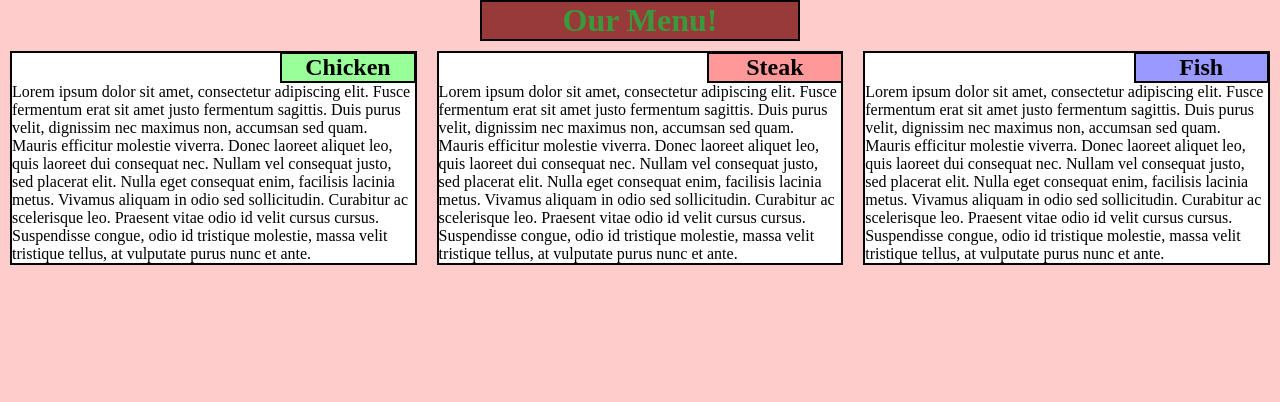
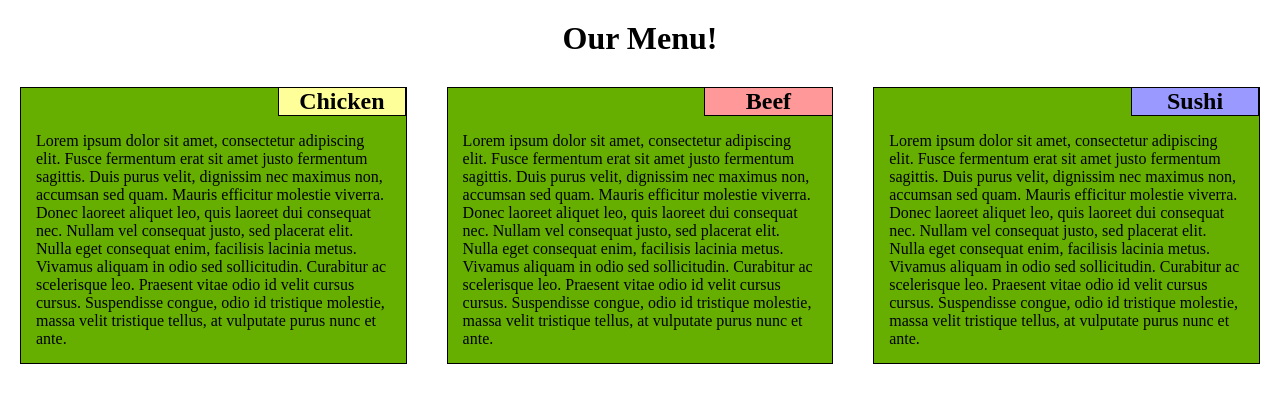
Before and after one commit to emeraldaether/module2, a plain HTML site: page index.html in a window 1280 px wide. Drawn offline with Linux system fonts and the light colour scheme.

Commit message:
completed

```diff
--- a/css/style.css
+++ b/css/style.css
@@ -5,29 +5,28 @@
 	margin: 0px;
 	font-family: Times New Roman, Georgia, serif;
 }
-
+body {
+	position: relative;
+}
 
 /*BACKGROUND COLOR*/
 
-body {
-	background-color: #ffcccc;
+
+div.P1, div.P2, div.P3 {
+	border: 1px black solid;
+	position: relative;
+	background-color: #66af00;
 }
 
-div.P1, div.P2, div.P3 {
-	background-color: #ffffff;
-	border: 2px black solid;
-	position: relative;
-}
 
 /*TEXT AND BOX STYLING*/
 h1 {
 	text-align: center;
 	width: 25%;
+	margin-top: 20px;
+	margin-bottom: 20px;
 	margin-left: auto;
 	margin-right: auto;
-	border: 2px black solid;
-	background-color: #993a3a;
-	color: #3a993a;
 }
 
 .container {
@@ -39,8 +38,20 @@ h1 {
 	position: relative;
 }
 
+	p.P1, p.P2, p.P3 {
+		padding: 15px;
+
+
+	}
+
+h2.P1, h2.P2, h2.P3 {
+	text-align: center;
+	border: 1px black solid;
+	position: relative;
+	}
+
 	h2.P1 {
-		background-color: #99ff99;
+		background-color: #ffff99;
 	}
 
 	h2.P2 {
@@ -64,30 +75,16 @@ h1 {
 	}
 
 	div.P1, div.P2, div.P3 {
-		margin: 10px;
+		margin: 10px 20px 10px 20px;
 	}
 
 	h2.P1, h2.P2, h2.P3 {
-		position: relative;
 		width: 33.33%;
 		text-align: center;
-		border-width: 1px 1px 2px 2px;
-		border-style: solid;
-		border-color: black;
-		margin: 0px;
-		right: -66.66%;
-
-		}
-
-	h2.P2 {
 		right: -66.75%;
+		top: -1px;
 	}
 
-	p.P1, p.P2, p.P3 {
-		position: relative;
-
-
-	}
 }
 
 /*MEDIUM DEVICES*/
@@ -96,8 +93,6 @@ h1 {
 		width: 50%;
 		position: relative;
 		float: left;
-		padding: 0px;
-		margin: 0px;
 	}
 	div#box3 {
 		width:100%;
@@ -110,11 +105,7 @@ h1 {
 	h2.P1, h2.P2, h2.P3 {
 		position: relative;
 		width: 50%;
-		text-align: center;
-		border-width: 1px 1px 2px 2px;
-		border-style: solid;
-		border-color: black;
-		margin: 0px;
+		top: -1px;
 		right: -50.2%;
 		}
 
@@ -122,7 +113,7 @@ h1 {
 		position: relative;
 		width: 25%;
 		right: -75.1%;
-		top: -2%;
+		top: -1px;
 	}
 
 }
@@ -131,4 +122,26 @@ h1 {
 
 /*SMALL DEVICES*/
 @media (max-width: 767px) {
+
+	h1 {
+		width: 50%;
+	}
+
+	div.box {
+		width: 100%;
+		margin: 0px;
+		position: relative;
+	}
+
+	div.P1, div.P2, div.P3 {
+		margin: 20px 40px 20px 40px;
+	}
+
+	h2.P1, h2.P2, h2.P3 {
+		width: 40%;
+		right: -60.1%;
+		top: -1px;
+	}
+
+
 }
--- a/index.html
+++ b/index.html
@@ -1,6 +1,6 @@
-<HTML lang>
+<!DOCTYPE HTML>
+	<HTML>
 		<HEAD>
-
 				<TITLE>Hello!</TITLE>
 				<meta charset="utf-8">
 				<link rel="stylesheet" href="css/style.css">
@@ -14,14 +14,14 @@
 			<div class="row">
 				<div class="box">
 
-						<div class="P1"><h2 class="P1">Chicken</h2><p class="P1">Lorem ipsum dolor sit amet, consectetur adipiscing elit. Fusce fermentum erat sit amet justo fermentum sagittis. Duis purus velit, dignissim nec maximus non, accumsan sed quam. Mauris efficitur molestie viverra. Donec laoreet aliquet leo, quis laoreet dui consequat nec. Nullam vel consequat justo, sed placerat elit. Nulla eget consequat enim, facilisis lacinia metus. Vivamus aliquam in odio sed sollicitudin. Curabitur ac scelerisque leo. Praesent vitae odio id velit cursus cursus. Suspendisse congue, odio id tristique molestie, massa velit tristique tellus, at vulputate purus nunc et ante.</p>
+						<div class="P1"><div><h2 class="P1">Chicken</h2></div><p class="P1">Lorem ipsum dolor sit amet, consectetur adipiscing elit. Fusce fermentum erat sit amet justo fermentum sagittis. Duis purus velit, dignissim nec maximus non, accumsan sed quam. Mauris efficitur molestie viverra. Donec laoreet aliquet leo, quis laoreet dui consequat nec. Nullam vel consequat justo, sed placerat elit. Nulla eget consequat enim, facilisis lacinia metus. Vivamus aliquam in odio sed sollicitudin. Curabitur ac scelerisque leo. Praesent vitae odio id velit cursus cursus. Suspendisse congue, odio id tristique molestie, massa velit tristique tellus, at vulputate purus nunc et ante.</p>
 					</div></div>
 				<div class="box">
-					<div class="P2"><h2 class="P2">Steak</h2>
+					<div class="P2"><h2 class="P2">Beef</h2>
 						<p class="P2">Lorem ipsum dolor sit amet, consectetur adipiscing elit. Fusce fermentum erat sit amet justo fermentum sagittis. Duis purus velit, dignissim nec maximus non, accumsan sed quam. Mauris efficitur molestie viverra. Donec laoreet aliquet leo, quis laoreet dui consequat nec. Nullam vel consequat justo, sed placerat elit. Nulla eget consequat enim, facilisis lacinia metus. Vivamus aliquam in odio sed sollicitudin. Curabitur ac scelerisque leo. Praesent vitae odio id velit cursus cursus. Suspendisse congue, odio id tristique molestie, massa velit tristique tellus, at vulputate purus nunc et ante.</p>
 					</div></div>
 				<div class="box" id="box3">
-					<div class="P3"><h2 class="P3">Fish</h2>
+					<div class="P3"><h2 class="P3">Sushi</h2>
 						<p class="P3">Lorem ipsum dolor sit amet, consectetur adipiscing elit. Fusce fermentum erat sit amet justo fermentum sagittis. Duis purus velit, dignissim nec maximus non, accumsan sed quam. Mauris efficitur molestie viverra. Donec laoreet aliquet leo, quis laoreet dui consequat nec. Nullam vel consequat justo, sed placerat elit. Nulla eget consequat enim, facilisis lacinia metus. Vivamus aliquam in odio sed sollicitudin. Curabitur ac scelerisque leo. Praesent vitae odio id velit cursus cursus. Suspendisse congue, odio id tristique molestie, massa velit tristique tellus, at vulputate purus nunc et ante.</p>
 					</div></div>
 				</div>
```
